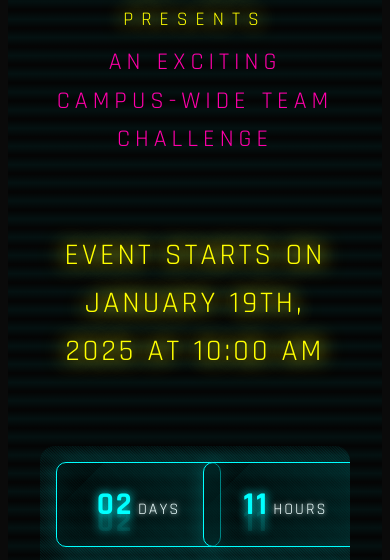
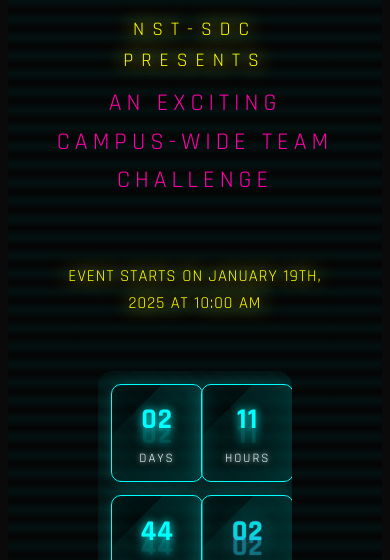
Before and after one commit to mrgear111/Registration-For-QuickSnatch, a plain HTML site: page index.html in a window 390 px wide. Shown: the part 252-812 px from the top of the page. Drawn offline with Linux system fonts and the light colour scheme; animation ran at ten frames a second.

Commit message:
updated responsiveness

```diff
--- a/styles.css
+++ b/styles.css
@@ -1265,3 +1265,66 @@ main {
         padding: 0.4rem 1rem;
     }
 }
+
+/* Update countdown styles for mobile */
+@media (max-width: 768px) {
+    .countdown {
+        display: grid;
+        grid-template-columns: repeat(2, 1fr);
+        gap: 1rem;
+        padding: 1rem;
+        margin: 1rem;
+        width: auto;
+    }
+
+    .countdown div {
+        min-width: auto;
+        width: 100%;
+        padding: 1rem 0.5rem;
+        display: flex;
+        flex-direction: column;
+        align-items: center;
+        justify-content: center;
+    }
+
+    .countdown span {
+        font-size: 2rem;
+        letter-spacing: 1px;
+    }
+
+    .countdown label {
+        font-size: 0.9rem;
+        margin-top: 0.3rem;
+    }
+
+    .event-status {
+        font-size: 1.2rem;
+        letter-spacing: 2px;
+        padding: 0 1rem;
+        text-align: center;
+    }
+}
+
+@media (max-width: 480px) {
+    .countdown {
+        gap: 0.8rem;
+        padding: 0.8rem;
+    }
+
+    .countdown div {
+        padding: 0.8rem 0.4rem;
+    }
+
+    .countdown span {
+        font-size: 1.8rem;
+    }
+
+    .countdown label {
+        font-size: 0.8rem;
+    }
+
+    .event-status {
+        font-size: 1rem;
+        letter-spacing: 1px;
+    }
+}
```
